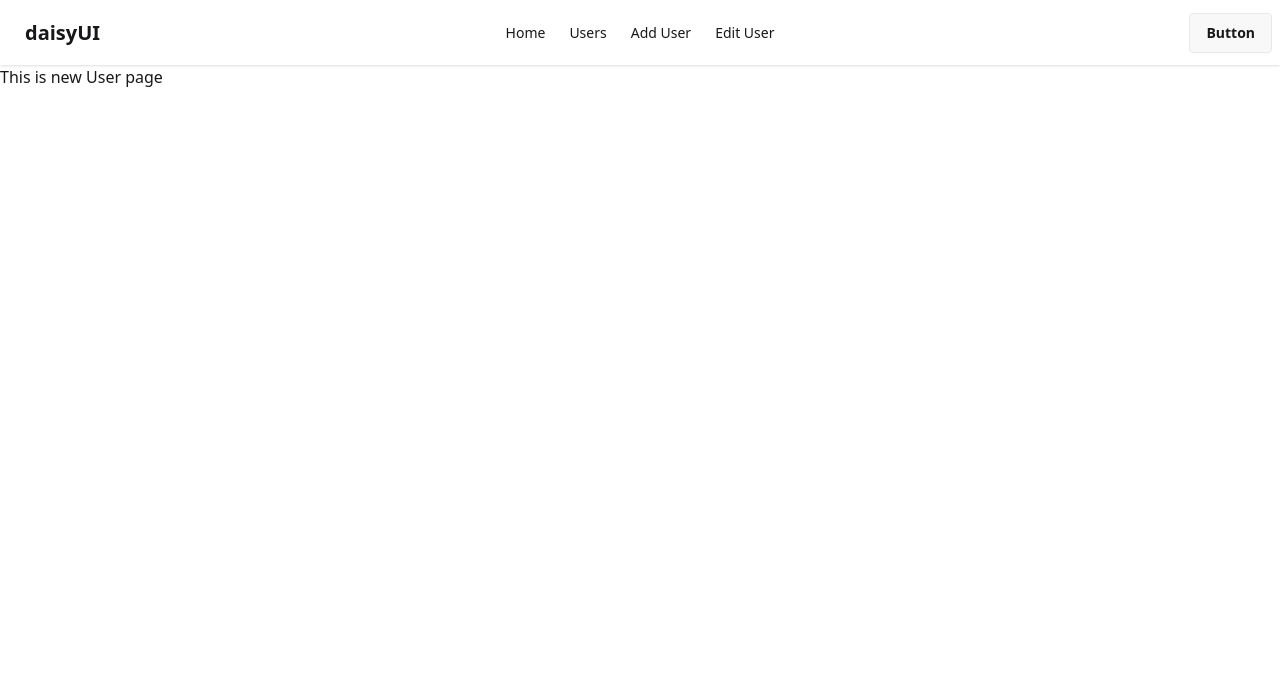
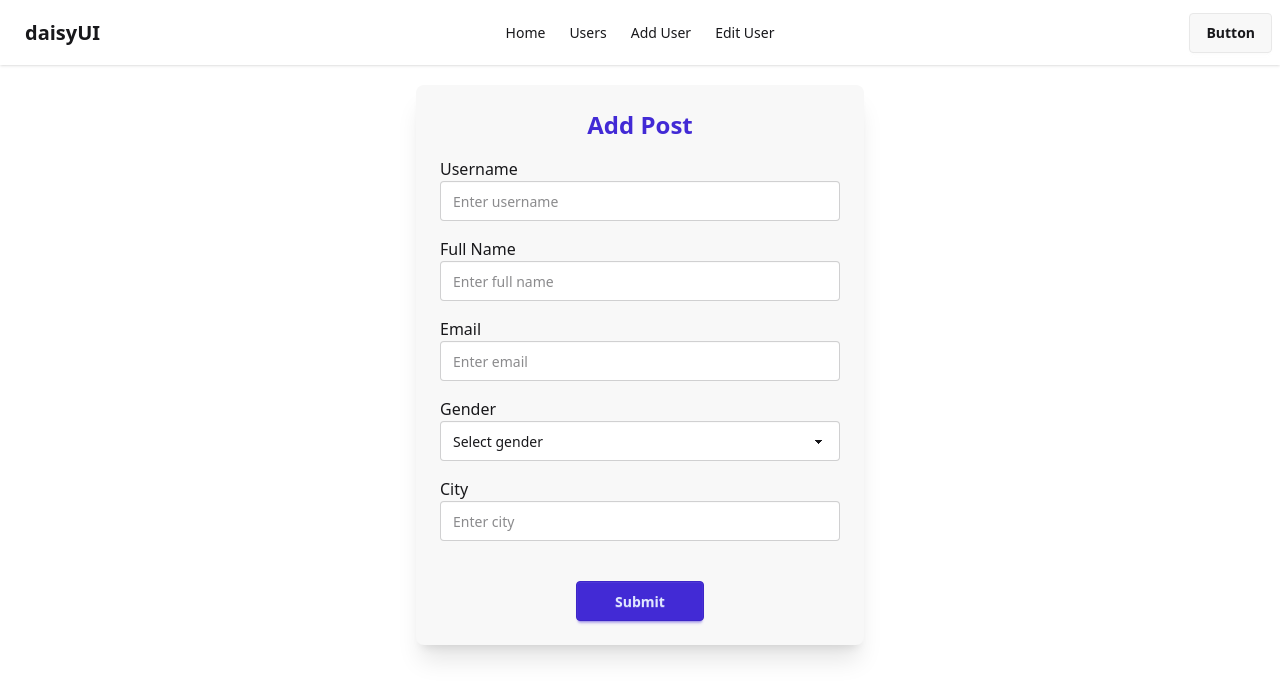
Before and after one commit to rubaiiyat/01-Redux, a React (Vite) app in the folder 08-Caching-in-RTK-Query/: page /add-user in a window 1280 px wide. Shown: the top 698 px of the page. Built offline with nearby package versions, Linux system fonts and the light colour scheme; data requests are answered from the project's data file.

Commit message:
add and design form

```diff
--- a/08-Caching-in-RTK-Query/src/Components/Pages/AddNewUser.jsx
+++ b/08-Caching-in-RTK-Query/src/Components/Pages/AddNewUser.jsx
@@ -2,8 +2,81 @@ import React from "react";
 
 const AddNewUser = () => {
   return (
-    <div>
-      <h1>This is new User page</h1>
+    <div className="bg-base-100 flex items-center justify-center mt-5">
+      <form className="card w-full max-w-md bg-base-200 shadow-xl p-6 space-y-4">
+        <h2 className="text-2xl font-bold text-center text-primary">
+          Add Post
+        </h2>
+
+        <div className="form-control">
+          <label className="label">
+            <span className="label-text text-base-content">Username</span>
+          </label>
+          <input
+            name="username"
+            type="text"
+            placeholder="Enter username"
+            className="input input-bordered w-full bg-base-100 text-base-content"
+          />
+        </div>
+
+        <div className="form-control">
+          <label className="label">
+            <span className="label-text text-base-content">Full Name</span>
+          </label>
+          <input
+            name="fullName"
+            type="text"
+            placeholder="Enter full name"
+            className="input input-bordered w-full bg-base-100 text-base-content"
+          />
+        </div>
+
+        <div className="form-control">
+          <label className="label">
+            <span className="label-text text-base-content">Email</span>
+          </label>
+          <input
+            name="email"
+            type="email"
+            placeholder="Enter email"
+            className="input input-bordered w-full bg-base-100 text-base-content"
+          />
+        </div>
+
+        <div className="form-control">
+          <label className="label">
+            <span className="label-text text-base-content">Gender</span>
+          </label>
+          <select
+            name="gender"
+            className="select select-bordered w-full bg-base-100 text-base-content"
+          >
+            <option disabled selected>
+              Select gender
+            </option>
+            <option>Male</option>
+            <option>Female</option>
+            <option>Other</option>
+          </select>
+        </div>
+
+        <div className="form-control">
+          <label className="label">
+            <span className="label-text text-base-content">City</span>
+          </label>
+          <input
+            name="city"
+            type="text"
+            placeholder="Enter city"
+            className="input input-bordered w-full bg-base-100 text-base-content"
+          />
+        </div>
+
+        <div className="form-control mt-6 mx-auto">
+          <button className="btn btn-primary mx-auto w-32">Submit</button>
+        </div>
+      </form>
     </div>
   );
 };
```
